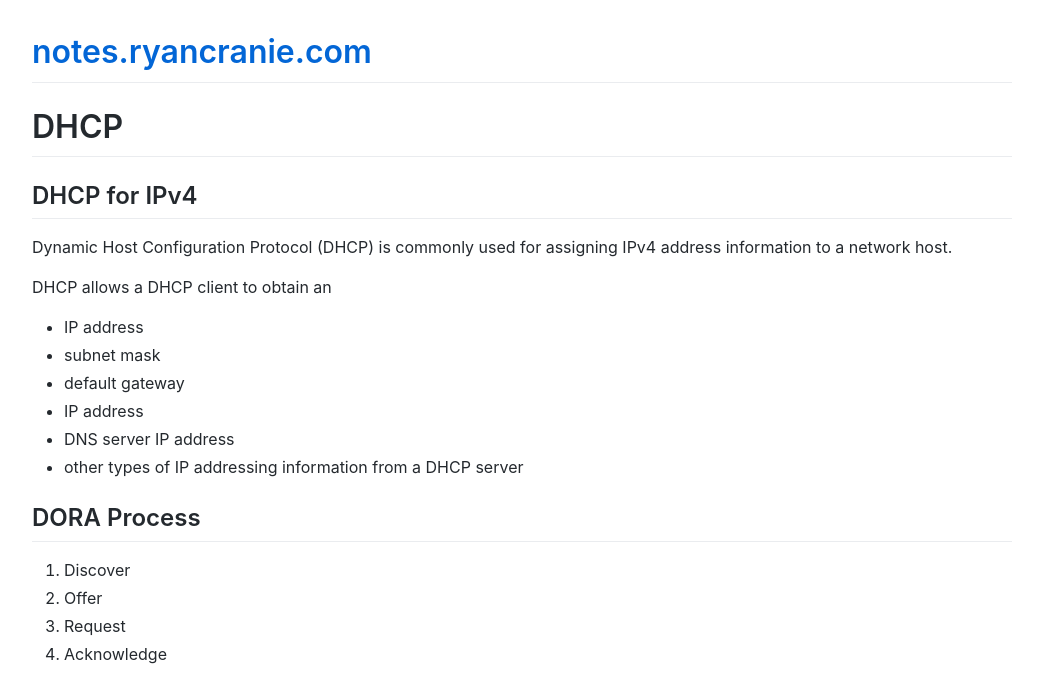
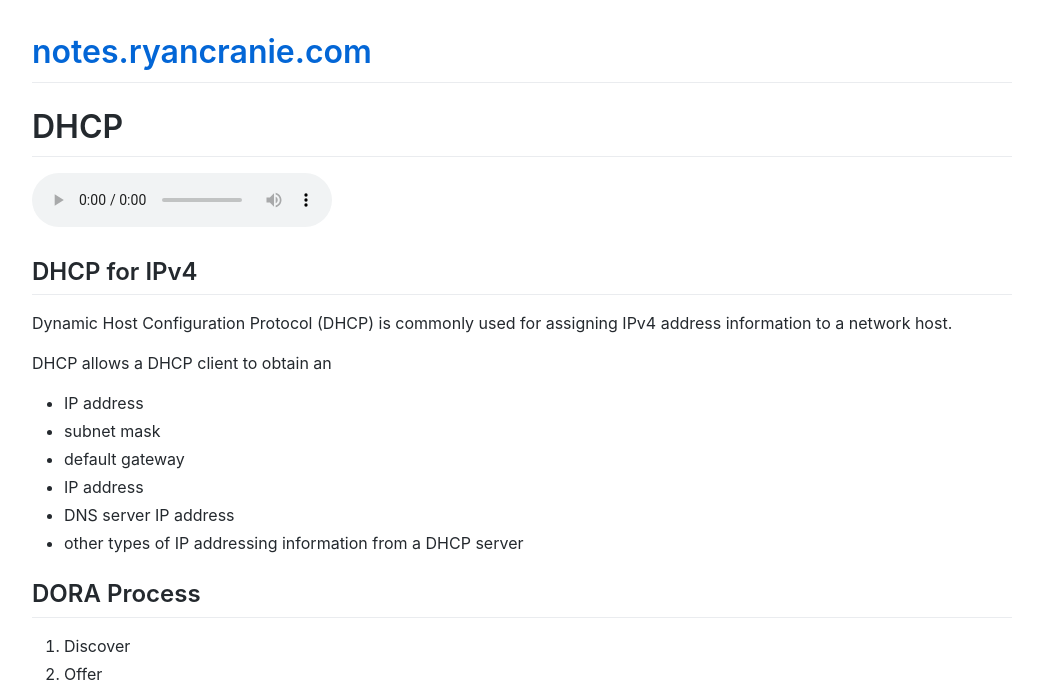
Before and after one commit to ryancranie/notes, a Jekyll site: the page built from Notes/Network Technologies/DHCP.md, in a window 1280 px wide. Shown: the top 685 px of the page, without its empty margins (118-1161 px from the left). Built offline with Jekyll 4.4.1, drawn with Linux system fonts in a browser that asks for light colours; our own code applies the rules of GitHub Pages for plain Markdown files; comment, search, counter and statistics services are not loaded.

Commit message:
rc_osint update: 2024-10-14 17:51:10
Affected files:
Attachments/Audio/DHCP.mp3
Notes/Network Technologies/DHCP.md

```diff
--- a/Notes/Network Technologies/DHCP.md
+++ b/Notes/Network Technologies/DHCP.md
@@ -1,4 +1,9 @@
 # DHCP
+
+<audio controls>
+    <source src="https://raw.githubusercontent.com/username/repo/main/path/to/your/file.mp3" type="audio/mpeg">
+    Your browser does not support the audio tag.
+</audio>
 ## DHCP for IPv4
 Dynamic Host Configuration Protocol (DHCP) is commonly used for assigning IPv4 address information to a network host.
 
```
Also changed, not shown: 1 other file.
